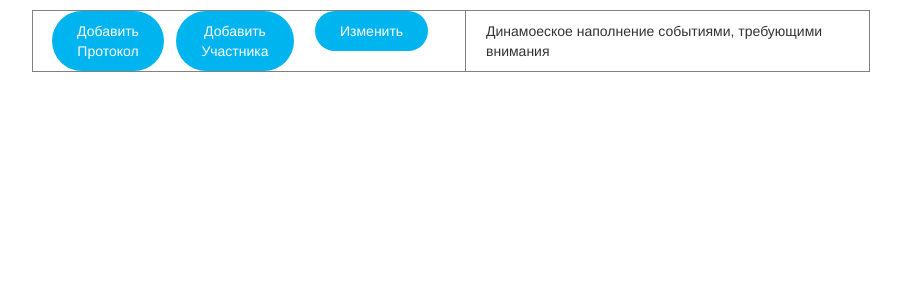
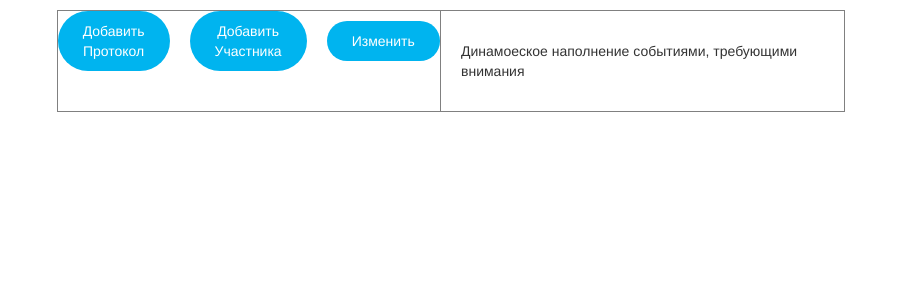
Before and after one commit to meltaus/euro_protocol, a PHP site: page /pages/user_space.php in a window 1280 px wide. Shown: the top 300 px of the page, without its empty margins (189-1090 px from the left). Run offline with PHP 8.4, Linux system fonts and the light colour scheme.

Commit message:
Перенос кнопок в таблицу

```diff
--- a/pages/user_space.php
+++ b/pages/user_space.php
@@ -21,29 +21,31 @@
                 <tr>
                     <td>
                         <form class="form-horizontal" method="post" action="" name="notification">
-                            <div style="margin-left: 5%; margin-right: 5%">
-                                <div class="col-lg-4 col-md-4 col-sm-4 col-xs-4">
-                                    <div style="margin-right: 5%">
+                            <table>
+                                <tr>
+                                    <td>
+                                        <div style="margin-right: 10px">
                                             <button type="button" class="btn btn-success">
                                                 Добавить<br>протокол
                                             </button>
                                         </div>
-                                </div>
-                                <div class="col-lg-4 col-md-4 col-sm-4 col-xs-4">
-                                    <div style="margin-left: 5%; margin-right: 5%">
+                                    </td>
+                                    <td>
+                                        <div style="margin-left: 10px; margin-right: 10px">
                                             <button type="button" class="btn btn-success">
                                                 Добавить<br>участника
                                             </button>
                                         </div>
-                                </div>
-                                <div class="col-lg-4 col-md-4 col-sm-4 col-xs-4">
-                                    <div style="margin-left: 5%;">
+                                    </td>
+                                    <td>
+                                        <div style="margin-left: 10px;">
                                             <button type="button" class="btn btn-success">
                                                 Изменить
                                             </button>
                                         </div>
-                                </div>
-                            </div>
+                                    </td>
+                                </tr>
+                            </table>
                         </form>
                     </td>
                     <td>
```
Lines whose indentation alone changed are shown as unchanged.
